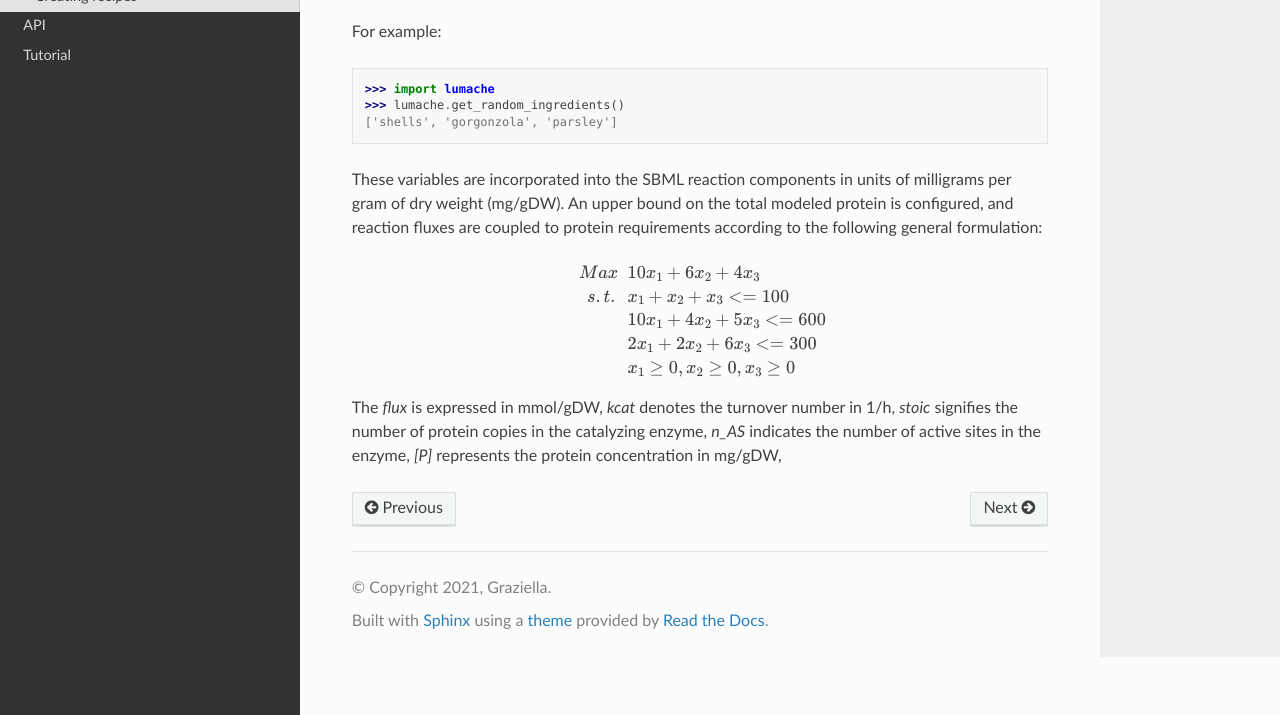
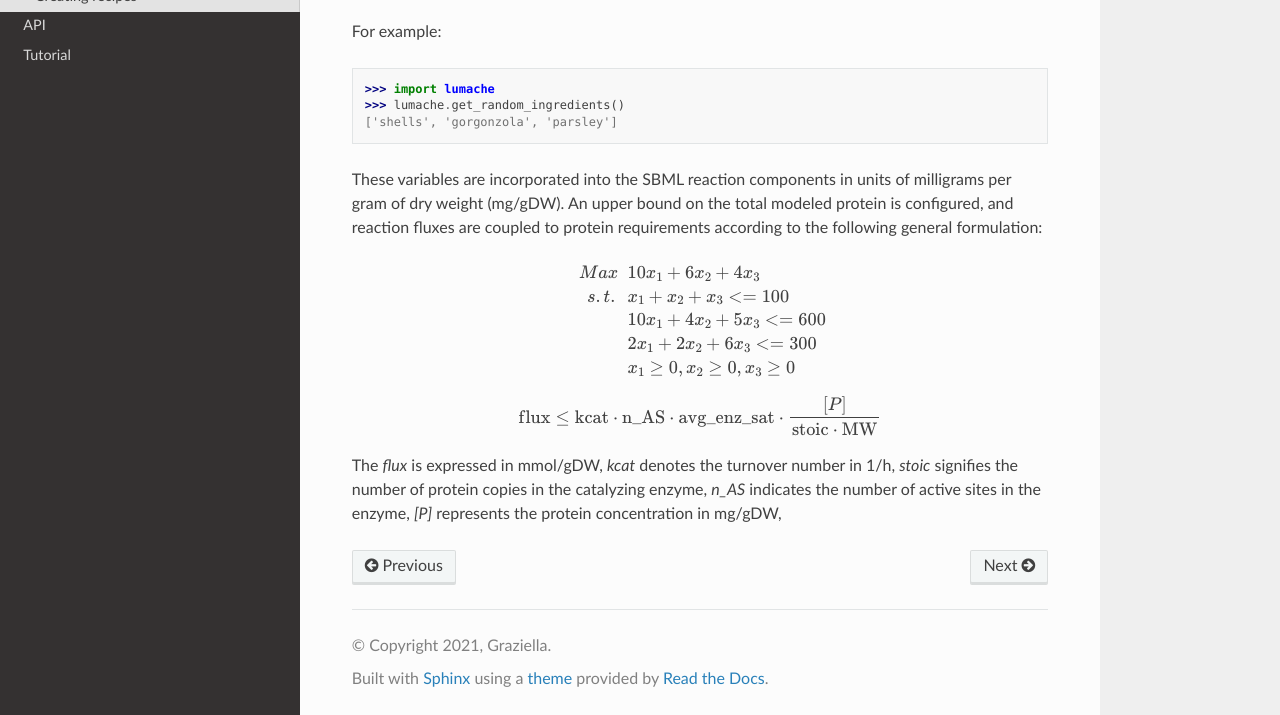
Before and after one commit to SchubertP/rtd-tutorial, a Sphinx documentation site: the page built from docs/source/usage.rst, in a window 1280 px wide and 900 px high, scrolled down 577 px, cut to the strip 185-900 px from the top of the window. Built offline with Sphinx 7.4.7 and the Read the Docs theme 3.1.0, drawn with Linux system fonts in a browser that asks for light colours.

Commit message:
no linexxx

```diff
--- a/docs/source/usage.rst
+++ b/docs/source/usage.rst
@@ -36,6 +36,7 @@ For example:
 These variables are incorporated into the SBML reaction components in units of milligrams per gram of dry weight (mg/gDW). An upper bound on the total modeled protein is configured, and reaction fluxes are coupled to protein requirements according to the following general formulation:
 
 .. math::
+
     \begin{aligned}
         Max~ & ~ 10 x_1 + 6 x_2 + 4 x_3 \\
         s.t.~ & ~ x_1 + x_2 + x_3 <= 100 \\
@@ -45,6 +46,11 @@ These variables are incorporated into the SBML reaction components in units of m
     \end{aligned}
 
 
+.. math::
+
+   \text{flux} \leq \text{kcat} \cdot \text{n_AS} \cdot \text{avg_enz_sat}
+   \cdot \frac{[P]}{\text{stoic} \cdot \text{MW}}
+
 
 
 The *flux* is expressed in mmol/gDW, *kcat* denotes the turnover number in 1/h, *stoic* signifies the number of protein copies in the catalyzing enzyme, *n_AS* indicates the number of active sites in the enzyme, *\[P]* represents the protein concentration in mg/gDW,
```
